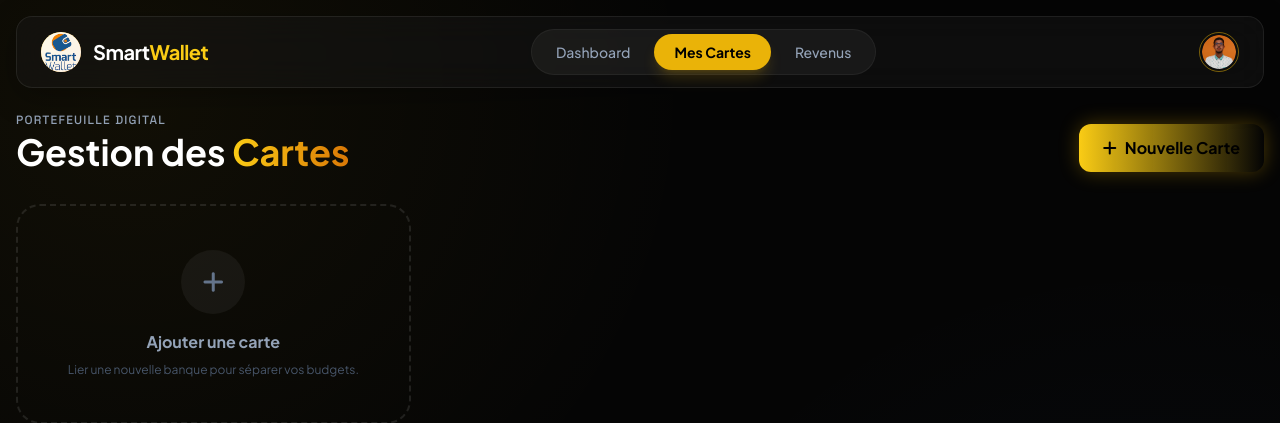
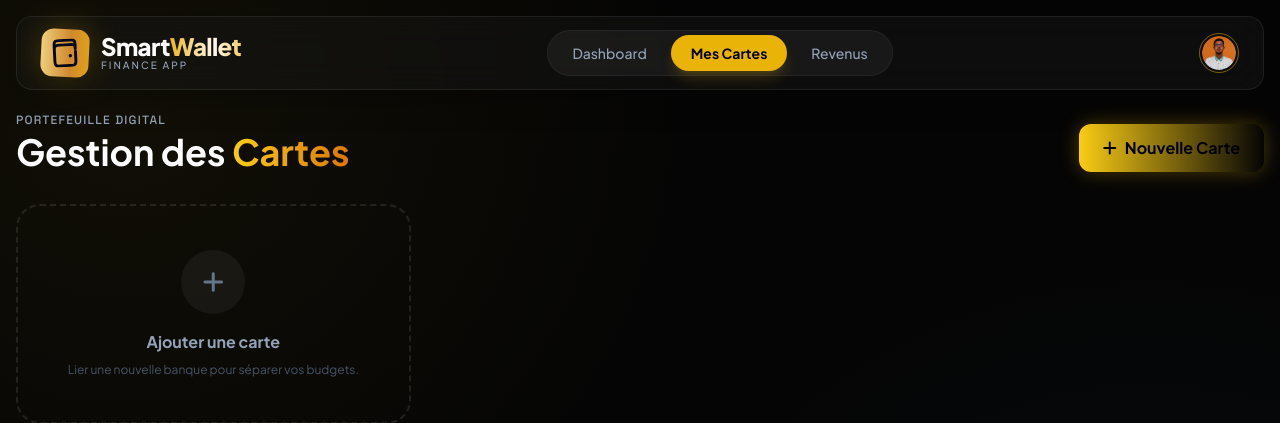
Before and after one commit to ELMehdi877/SMART-WALLET-1.2, a PHP site: page /cards.php in a window 1280 px wide. Shown: the top 423 px of the page. Run offline with PHP 8.4, Linux system fonts and the light colour scheme; the visitor is signed in with stand-in values (Sample User, id 1); data that the repository does not hold is empty; some libraries are stand-ins or nearby versions.

Commit message:
ajouter un logo

```diff
--- a/cards.php
+++ b/cards.php
@@ -102,6 +102,87 @@ if ($_SERVER["REQUEST_METHOD"] === "POST") {
             overflow-x: hidden;
         }
 
+        /* --- ANIMATIONS KEYFRAMES --- */
+
+        /* 1. Flottement majestueux */
+        @keyframes float-slow {
+
+            0%,
+            100% {
+                transform: translateY(0) rotate(0deg);
+            }
+
+            50% {
+                transform: translateY(-15px) rotate(1deg);
+            }
+        }
+
+        /* 2. Éclat doré (Shine sur le texte) */
+        @keyframes gold-shine {
+            0% {
+                background-position: 200% center;
+            }
+
+            100% {
+                background-position: -200% center;
+            }
+        }
+
+        /* 3. Apparition progressive */
+        @keyframes slideUpFade {
+            from {
+                opacity: 0;
+                transform: translateY(40px);
+            }
+
+            to {
+                opacity: 1;
+                transform: translateY(0);
+            }
+        }
+
+        /* --- CLASSES UTILITAIRES --- */
+        .animate-float {
+            animation: float-slow 8s ease-in-out infinite;
+        }
+
+        .animate-slide-up {
+            animation: slideUpFade 0.8s cubic-bezier(0.16, 1, 0.3, 1) forwards;
+            opacity: 0;
+        }
+
+        .delay-1 {
+            animation-delay: 0.1s;
+        }
+
+        .delay-2 {
+            animation-delay: 0.2s;
+        }
+
+        .delay-3 {
+            animation-delay: 0.3s;
+        }
+
+        /* Texte doré premium */
+        .text-gradient-gold {
+            background: linear-gradient(to right, #FACC15, #EAB308, #FFF7ED, #EAB308);
+            background-size: 200% auto;
+            color: transparent;
+            -webkit-background-clip: text;
+            background-clip: text;
+            animation: gold-shine 5s linear infinite;
+        }
+
+        /* Texte doré premium */
+        .bg_gradient_gold {
+            background: linear-gradient(to right, #FACC15, #f1d582, #d0882f, #EAB308);
+            background-size: 200% auto;
+            /* color: transparent; */
+            /* -webkit-background-clip: initial; */
+            /* background-clip: text; */
+            animation: gold-shine 5s linear infinite;
+        }
+
         /* Glassmorphism Classes */
         .glass-panel {
             background: rgba(25, 25, 25, 0.4);
@@ -111,6 +192,12 @@ if ($_SERVER["REQUEST_METHOD"] === "POST") {
             box-shadow: 0 8px 32px 0 rgba(0, 0, 0, 0.3);
             transition: all 0.3s ease;
         }
+
+        .glass-panel:hover {
+            border-color: rgba(234, 179, 8, 0.3);
+            background: rgba(15, 23, 42, 0.8);
+        }
+
 
         /* --- CREDIT CARD 3D STYLES --- */
         .credit-card {
@@ -266,14 +353,50 @@ if ($_SERVER["REQUEST_METHOD"] === "POST") {
 <body class="selection:bg-gold-500 selection:text-black font-sans">
 
     <!-- NAVBAR SIMPLIFIÉE (Réutilisation) -->
-    <nav class="fixed w-full z-50 px-4 py-4">
+    <nav class="fixed w-full z-50 px-4 py-4 ">
         <div class="glass-panel max-w-7xl mx-auto rounded-2xl px-6 py-3 flex justify-between items-center">
-            <div class="flex items-center gap-3">
-                <div class="w-10 h-10 rounded-full bg-gradient-to-br from-gold-400 to-amber-600 flex items-center justify-center">
-                    <img src="image/download.png" class="w-full h-full object-cover rounded-full opacity-90">
-                </div>
-                <span class="font-bold text-xl tracking-tight hidden sm:block">Smart<span class="text-gold-400">Wallet</span></span>
-            </div>
+            <!-- LOGO SMART WALLET PREMIUM -->
+                <a href="#" class="flex items-center gap-3 group">
+
+                    <!-- Conteneur de l'icône -->
+                    <div class="relative w-12 h-12 flex items-center justify-center">
+
+                        <!-- 1. Lueur d'arrière-plan (Glow Effect) -->
+                        <div
+                            class="absolute inset-0 bg-gold-500/30 rounded-full blur-lg group-hover:bg-gold-500/50 transition duration-500">
+                        </div>
+
+                        <!-- 2. Le Cercle de fond (Orange/Or comme l'original mais dégradé) -->
+                        <div
+                            class="absolute  inset-0 bg_gradient_gold rounded-xl rotate-3 group-hover:rotate-6 transition duration-300 shadow-lg">
+                        </div>
+
+                        <!-- 3. L'icône Portefeuille (SVG Custom) -->
+                        <div
+                            class="relative z-10 text-red-800 transform -rotate-3 group-hover:rotate-0 transition duration-300">
+                            <!-- Icone SVG Portefeuille minimaliste -->
+                            <svg width="28" height="28" viewBox="0 0 24 24" fill="none"
+                                xmlns="http://www.w3.org/2000/svg">
+                                <path
+                                    d="M21 7V5.8C21 4.11984 21 3.27976 20.673 2.63803C20.3854 2.07354 19.9265 1.6146 19.362 1.32698C18.7202 1 17.8802 1 16.2 1H7.8C6.11984 1 5.27976 1 4.63803 1.32698C4.07354 1.6146 3.6146 2.07354 3.32698 2.63803C3 3.27976 3 4.11984 3 5.8V17M21 11V18.2C21 19.8802 21 20.7202 20.673 21.362C20.3854 21.9265 19.9265 22.3854 19.362 22.673C18.7202 23 17.8802 23 16.2 23H7.8C6.11984 23 5.27976 23 4.63803 22.673C4.07354 22.3854 3.6146 21.9265 3.32698 21.362C3 20.7202 3 19.8802 3 18.2V9.8C3 8.11984 3 7.27976 3.32698 6.63803C3.6146 6.07354 4.07354 5.6146 4.63803 5.32698C5.27976 5 6.11984 5 7.8 5H16.2C17.8802 5 18.7202 5 19.362 5.32698C19.9265 5.6146 20.3854 6.07354 20.673 6.63803C20.8993 7.08229 20.9755 7.70054 20.9946 8.80005"
+                                    stroke="#020617" stroke-width="2.5" stroke-linecap="round"
+                                    stroke-linejoin="round" />
+                                <circle cx="16.5" cy="14.5" r="1.5" fill="#020617" />
+                            </svg>
+                        </div>
+                    </div>
+
+                    <!-- Texte du Logo -->
+                    <div class="flex flex-col">
+                        <span class="font-heading font-extrabold text-2xl tracking-tight text-white leading-none">
+                            Smart<span
+                                class="text-gradient-gold">Wallet</span>
+                        </span>
+                        <span
+                            class="text-[10px] text-slate-400 uppercase tracking-[0.2em] font-medium group-hover:text-gold-400 transition">Finance
+                            App</span>
+                    </div>
+                </a>
             <!-- Menu Links -->
             <div class="hidden md:flex items-center gap-1 bg-white/5 rounded-full p-1 border border-white/5">
                 <a href="index.php" class="px-5 py-2 rounded-full text-slate-400 hover:text-white hover:bg-white/5 text-sm font-medium transition">Dashboard</a>
```
Also changed, not shown: login.php (line endings or trailing spaces).
